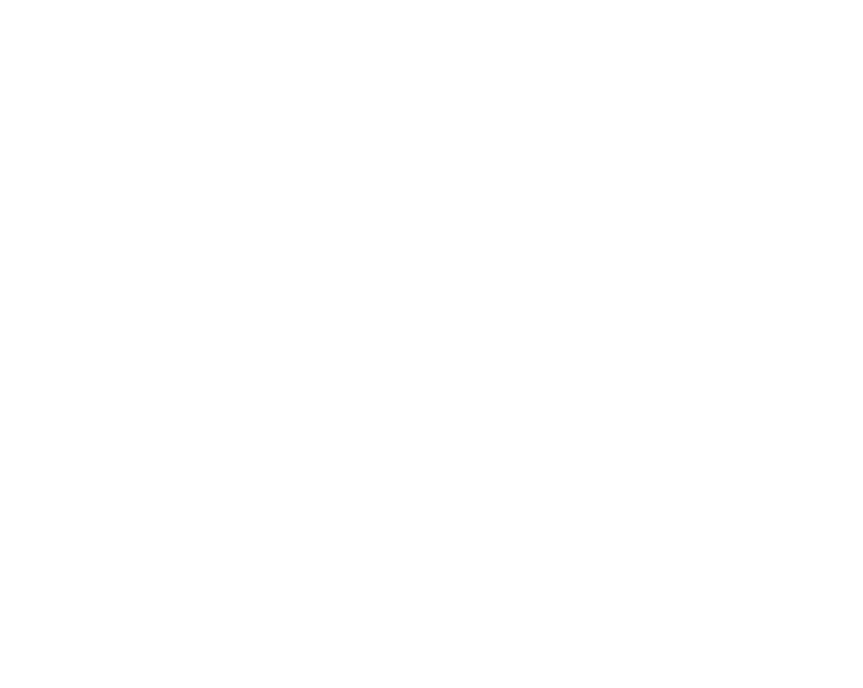
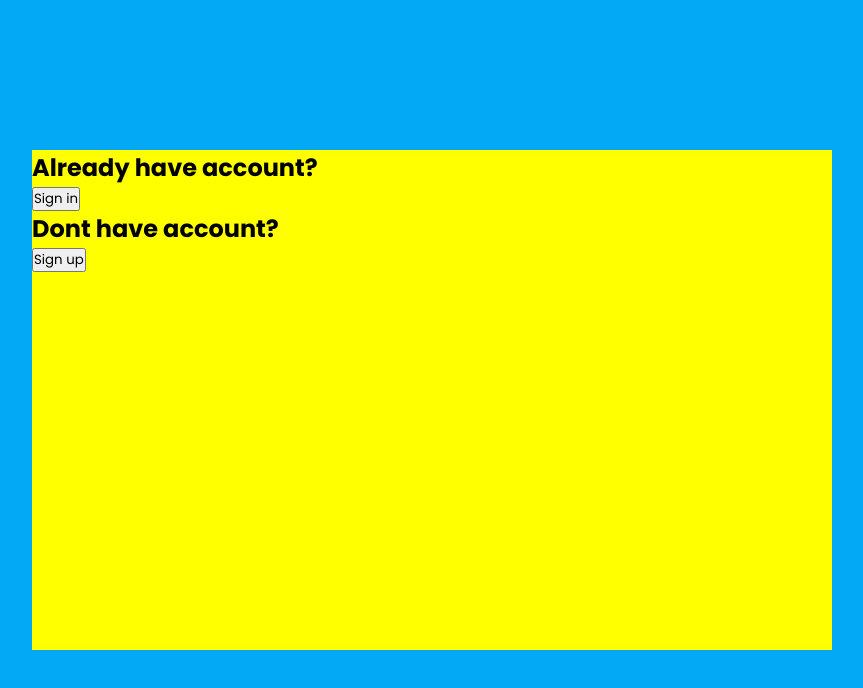
Before and after one commit to AlexDent42/responsice-sliding-form, a plain HTML site: page index.html in a window 1280 px wide. Shown: the whole page, without its empty margins (208-1071 px from the left). Drawn offline with Linux system fonts and the light colour scheme.

Commit message:
code start

```diff
--- a/index.html
+++ b/index.html
@@ -8,7 +8,20 @@
     <link rel="stylesheet" href="style.css">
 </head>
 <body>
+    <div class="container">
+        <div class="blueBg">
+            <div class="box signin">
+                    <h2>Already have account?</h2>
+                    <button class="signinBtn">Sign in</button>
+            </div>
+            <div class="box signup">
+                <h2>Dont have account?</h2>
+                <button class="signupBtn">Sign up</button>
 
+            </div>
+
+        </div>
+    </div>
 
 
     <script src="script.js"></script>
--- a/style.css
+++ b/style.css
@@ -1,10 +1,31 @@
+@import url('https://fonts.googleapis.com/css2?family=Poppins:ital,wght@0,100;0,200;0,300;0,400;0,500;0,600;0,700;0,800;0,900;1,100;1,200;1,300;1,400;1,500;1,600;1,700;1,800;1,900&display=swap');
+
 * {
     margin: 0;
     padding: 0;
     box-sizing: border-box;
+    font-family: 'Poppins', sans-serif;
 }
 
 
 :root {
     --white-color:#fff;
+    --blue-color:#03a9f4;
 }
+
+body {
+    display: flex;
+    justify-content: center;
+    align-items: center;
+    min-height: 100vh;
+    background: var(--blue-color);
+    transition: 0.5s;
+}
+
+.container {
+    position: relative;
+    width: 800px;
+    height: 500px;
+    margin: 20px;
+    background:#ff0;
+}
```
